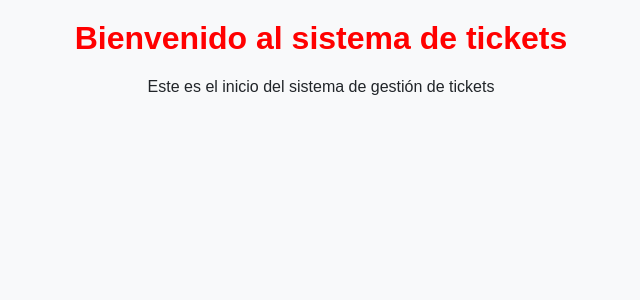
After one commit to laura2ndrea/gestor-tickets, a PHP site: page /views/home.php in a window 1280 px wide. The commit adds this page. Shown: the top 300 px of the page, without its empty margins (319-959 px from the left). Run offline with PHP 8.4, Linux system fonts and the light colour scheme.

Commit message:
estructura proyecto mvc

```diff
--- /dev/null
+++ b/assets/css/styles.css
@@ -0,0 +1,18 @@
+body {
+    font-family: Arial, sans-serif;
+    margin: 0;
+    padding: 0;
+    background-color: #f8f9fa;
+    color: #212529;
+}
+
+h1 {
+    /*color: #007bff;*/
+    color:red;
+    text-align: center;
+    margin-top: 20px;
+}
+
+p {
+    text-align: center;
+}
--- /dev/null
+++ b/views/home.php
@@ -0,0 +1,13 @@
+<!DOCTYPE html>
+<html lang="en">
+<head>
+    <meta charset="UTF-8">
+    <meta name="viewport" content="width=device-width, initial-scale=1.0">
+    <link rel="stylesheet" href="../assets/css/styles.css">
+    <title>Sistema de tickets</title>
+</head>
+<body>
+    <h1>Bienvenido al sistema de tickets</h1>
+    <p>Este es el inicio del sistema de gestión de tickets</p>
+</body>
+</html>
```
Also changed, not shown: controllers/home_controller.php (added, +8 -0 lines), index.php (+23 -1 lines), database/base_datos.sql (renamed from base_datos.sql).
